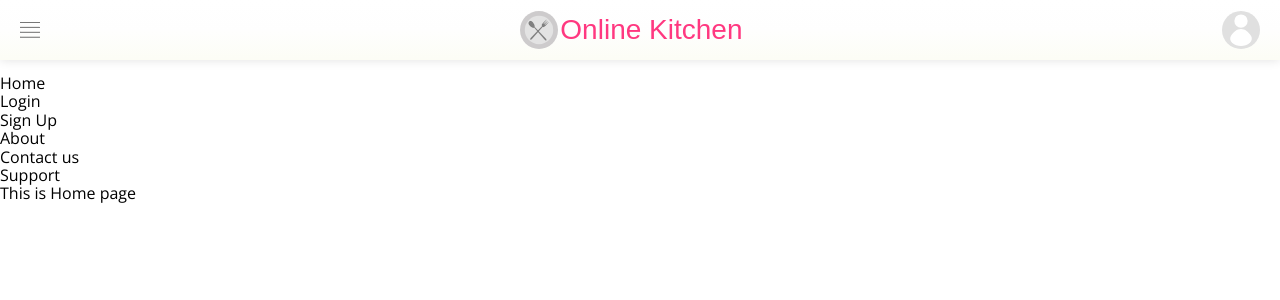
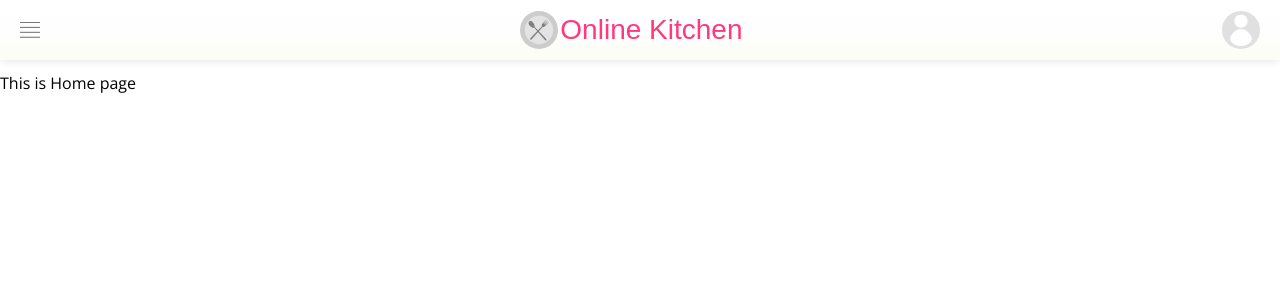
Before and after one commit to niteeshb7/niteesh-online-kitchen, a React (Create React App) app: page /#/ in a window 1280 px wide. Shown: the top 300 px of the page. Built offline with nearby package versions, Linux system fonts and the light colour scheme; a web font is replaced by a local one.

Commit message:
Added Navigation bar
Signed-off-by: niteesh <niteeshb7@gmail.com>

```diff
--- a/src/components/Layout/Header/Header.js
+++ b/src/components/Layout/Header/Header.js
@@ -4,11 +4,14 @@ import Logo from "../../shared/Logo/Logo";
 import Menu from "../../shared/icons/Menu/Menu";
 import LoginContext from "../../../context/LoginContext";
 import UserIcon from "../../shared/icons/User/User";
+import NavigationContext from "../../../context/NavigationContext";
 
 const Header = () => {
     const {signInInfo} = useContext(LoginContext);
+    const {setNavOpen} = useContext(NavigationContext);
+
     return <header className={styles.Header}>
-        <Menu className={styles.menuIcon}/>
+        <Menu className={styles.menuIcon} onClick={() => setNavOpen(true)}/>
         <Logo className={styles.logo}/>
         {signInInfo ? <img alt={'ProfilePic'} className={styles.profilePic}
                            src={'https://lh3.googleusercontent.com/-iMW-SZ8iOPg/AAAAAAAAAAI/AAAAAAAAAAA/ACHi3rdJzuXOj3EML5TFTS4DL2taG_lIUQ.CMID/s192-c/photo.jpg'}/>
--- a/src/components/Layout/Layout.js
+++ b/src/components/Layout/Layout.js
@@ -18,7 +18,7 @@ const NotFound = lazy(() => import('../views/NotFound/NotFound'));
  * Only login page will be allowed to edit the login info inside the context.
  * @type {Function}
  */
-const prepareLayoutAndSetContextBasedOnPath = (route, currentSigninInfo, setSignInInfo) => {
+const prepareLayoutAndSetContextBasedOnPath = (route, currentSigninInfo, setSignInInfo, openNav, setNavOpen) => {
     let routingComponent;
     switch (route.path) {
         case RouterConfig.LOGIN.path :
@@ -33,7 +33,7 @@ const prepareLayoutAndSetContextBasedOnPath = (route, currentSigninInfo, setSign
 
         default:
             routingComponent = (<WithSignIn signInInfo={currentSigninInfo}>
-                <WithLayout>
+                <WithLayout openNav={openNav} setNavOpen={setNavOpen}>
                     <route.component/>
                 </WithLayout>
             </WithSignIn>);
@@ -44,13 +44,14 @@ const prepareLayoutAndSetContextBasedOnPath = (route, currentSigninInfo, setSign
 
 const Layout = () => {
     const [signInInfo, setSignInInfo] = useState();
+    const [openNav, setNavOpen] = useState();
 
     return <Suspense fallback={<Loading/>}>
         <Switch>
             {RouterConfig && Object.values(RouterConfig)
                 .map(route => <Route key={route.path} exact={route.exact}
                                      path={route.path}
-                                     component={prepareLayoutAndSetContextBasedOnPath.bind(null, route, signInInfo, setSignInInfo)}/>)}
+                                     component={prepareLayoutAndSetContextBasedOnPath.bind(null, route, signInInfo, setSignInInfo, openNav, setNavOpen)}/>)}
             <Route component={NotFound}/>
         </Switch>
     </Suspense>;
--- a/src/components/Layout/NavigationBar/NavigationBar.js
+++ b/src/components/Layout/NavigationBar/NavigationBar.js
@@ -2,13 +2,15 @@ import React, {useContext} from 'react';
 import {useHistory} from "react-router-dom";
 import LoginContext from "../../../context/LoginContext";
 import RouterConfig from '../router-config';
-import styles from './NavigationBar.scss';
+import styles from './NavigationBar.module.scss';
+import NavigationContext from "../../../context/NavigationContext";
 
-const NavigationBar = () => {
+const NavigationBar = ({open}) => {
     const {signInInfo} = useContext(LoginContext);
+    const {openNav, setOpenNav} = useContext(NavigationContext);
     const history = useHistory();
 
-    return <nav className={styles.Nav}>
+    return <nav className={[styles.Nav, openNav ? styles.open : null].join(' ')}>
         <ul>
             {RouterConfig && Object.values(RouterConfig).filter(route =>
                 [RouterConfig.ORDERS.path, RouterConfig.PROFILE.path].includes(route && route.path) ? signInInfo : true
--- /dev/null
+++ b/src/components/Layout/NavigationBar/NavigationBar.module.scss
@@ -0,0 +1,14 @@
+.Nav {
+  position: fixed;
+  top: 0;
+  left: 0;
+  background-color: #ededed;
+  transform: translateX(-100%);
+  width: 100vw;
+  height: 100vh;
+}
+
+.open {
+  transform: translateX(0);
+  z-index: 1;
+}
--- a/src/components/Layout/NavigationBar/NavigationBar.scss
+++ /dev/null
@@ -1,3 +0,0 @@
-.Nav {
-
-}
--- a/src/components/Layout/hoc/WithLayout/WithLayout.js
+++ b/src/components/Layout/hoc/WithLayout/WithLayout.js
@@ -1,7 +1,9 @@
 import React from 'react';
 import Header from "../../Header/Header";
 import NavigationBar from "../../NavigationBar/NavigationBar";
+import NavigationContext from "../../../../context/NavigationContext";
 
-const WithLayout = ({children}) => <><Header/><NavigationBar/>{children}</>;
+const WithLayout = ({children, openNav, setNavOpen}) => <NavigationContext.Provider
+    value={{openNav, setNavOpen}}><Header/><NavigationBar/>{children}</NavigationContext.Provider>;
 
 export default WithLayout;
--- a/src/context/LoginContext.js
+++ b/src/context/LoginContext.js
@@ -1,4 +1,4 @@
-import React from 'react';
+import {createContext} from 'react';
 
-const LoginContext = React.createContext(null);
+const LoginContext = createContext(null);
 export default LoginContext;
--- /dev/null
+++ b/src/context/NavigationContext.js
@@ -0,0 +1,5 @@
+import {createContext} from 'react';
+
+const NavigationContext = createContext();
+
+export default NavigationContext;
```
